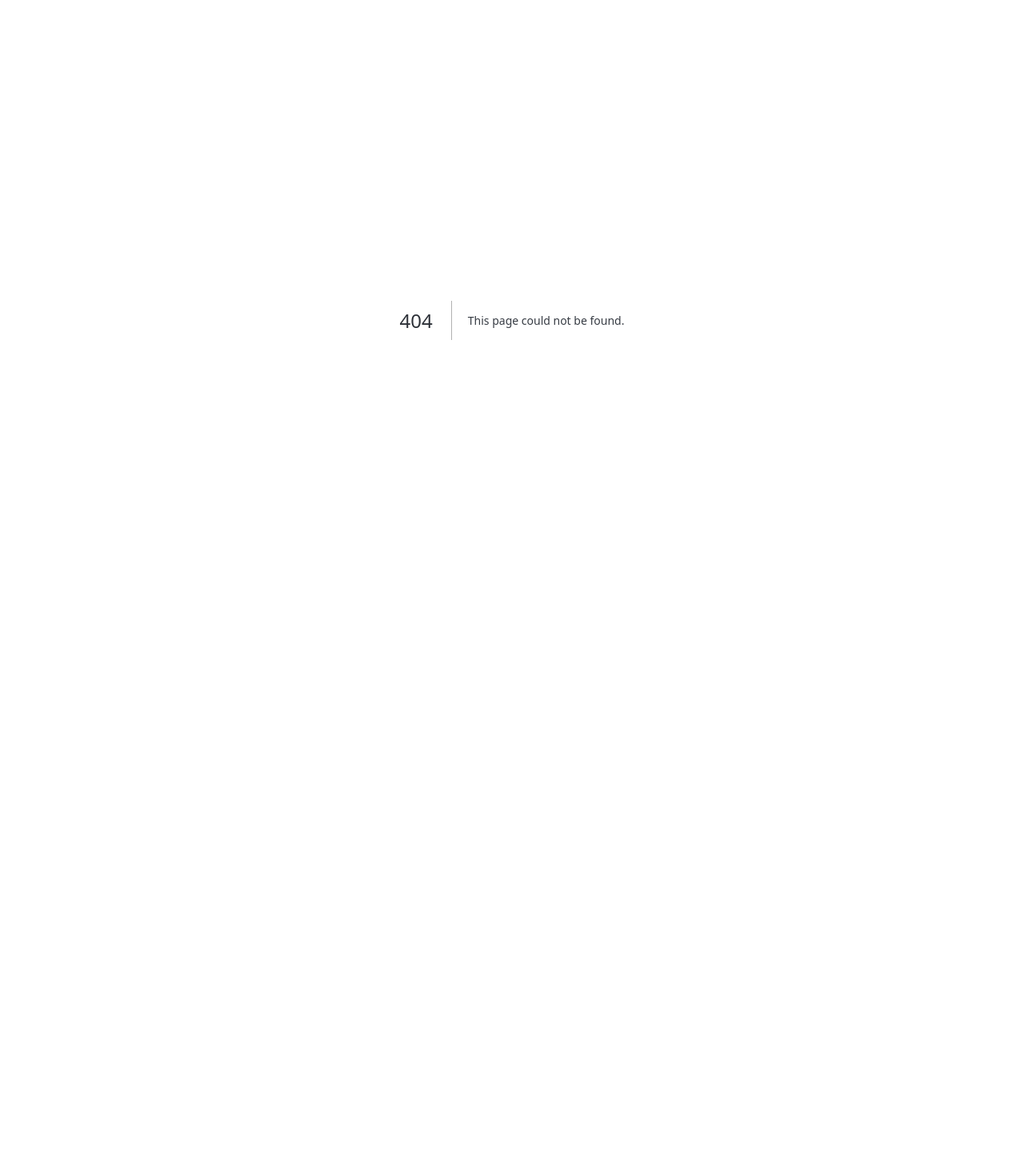
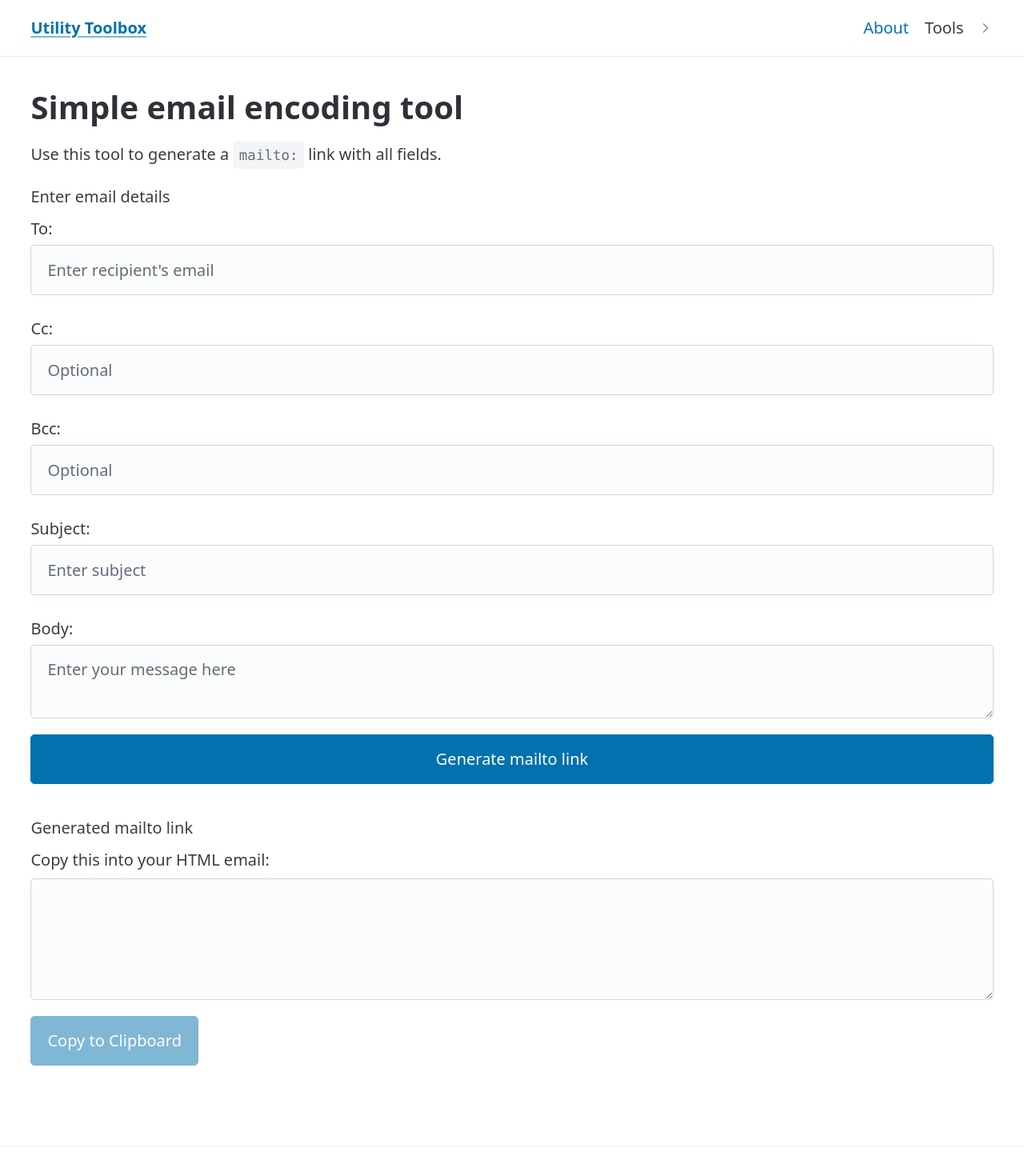
Before and after one commit to jennifert/utility-toolbox, a Next.js app: page /tools/mailto-encoder in a window 1280 px wide. Before the commit this address had no page. Shown: the top 1470 px of the page at 80% size. Before the commit the page ends 800 px from the top, so only its background shows below. Built offline with nearby package versions, Linux system fonts and the light colour scheme.

Commit message:
Added mail to encoder.

```diff
--- a/package.json
+++ b/package.json
@@ -23,7 +23,7 @@
         "calculators",
         "nextjs"
     ],
-    "author": "",
+    "author": "Jennifer Tesolin",
     "license": "MIT",
     "bugs": {
         "url": "https://github.com/jennifert/utility-toolbox/issues"
--- /dev/null
+++ b/pages/tools/mailto-encoder.js
@@ -0,0 +1,244 @@
+import { useState } from 'react'
+import Head from 'next/head'
+import Layout from '../../components/layout'
+
+export const POST_TITLE = 'Simple email encoding tool'
+export const POST_DESCRIPTION =
+  'Use this tool to generate a mailto link with subject, body, cc, and bcc fields.'
+
+function isValidEmail(email) {
+  const value = email.trim()
+  const re = /^[A-Za-z0-9._%+-]+@[A-Za-z0-9.-]+\.[A-Za-z]{2,}$/
+
+  if (value.includes('..')) return false
+
+  return re.test(value)
+}
+
+function isValidOrEmptyEmail(label, value) {
+  if (!value) return true
+
+  if (isValidEmail(value)) return true
+
+  console.warn(`Invalid ${label} address:`, value)
+  return false
+}
+
+function encodeForMailto(value) {
+  return encodeURIComponent(value)
+}
+
+function buildMailtoUrl(opts) {
+  const {
+    to,
+    cc = '',
+    bcc = '',
+    subject = '',
+    body = '',
+  } = opts
+
+  if (!isValidEmail(to)) {
+    return { error: '❌ Invalid primary email address.' }
+  }
+
+  if (!isValidOrEmptyEmail('CC', cc)) {
+    return { error: '❌ Invalid CC address.' }
+  }
+
+  if (!isValidOrEmptyEmail('BCC', bcc)) {
+    return { error: '❌ Invalid BCC address.' }
+  }
+
+  let url = 'mailto:' + to.trim()
+  const params = []
+
+  if (subject) params.push('subject=' + encodeForMailto(subject))
+  if (body) params.push('body=' + encodeForMailto(body))
+  if (cc) params.push('cc=' + encodeForMailto(cc))
+  if (bcc) params.push('bcc=' + encodeForMailto(bcc))
+
+  if (params.length) {
+    url += '?' + params.join('&')
+  }
+
+  return { url }
+}
+
+export default function MailtoEncoder() {
+  const [to, setTo] = useState('')
+  const [cc, setCc] = useState('')
+  const [bcc, setBcc] = useState('')
+  const [subject, setSubject] = useState('')
+  const [body, setBody] = useState('')
+  const [mailtoLink, setMailtoLink] = useState('')
+  const [resultMessage, setResultMessage] = useState('')
+  const [resultType, setResultType] = useState('')
+
+  function handleSubmit(event) {
+    event.preventDefault()
+
+    setResultMessage('')
+    setResultType('')
+
+    const mailOptions = {
+      to: to.trim(),
+      cc: cc.trim(),
+      bcc: bcc.trim(),
+      subject: subject.trim(),
+      body: body.trim(),
+    }
+
+    const { url, error } = buildMailtoUrl(mailOptions)
+
+    if (url) {
+      setMailtoLink(url)
+      setResultMessage('✅ Mailto URL generated successfully!')
+      setResultType('success')
+      return
+    }
+
+    if (error) {
+      setMailtoLink('')
+      setResultMessage(error)
+      setResultType('error')
+    }
+  }
+
+  async function handleCopy() {
+    if (!mailtoLink) return
+
+    try {
+      await navigator.clipboard.writeText(mailtoLink)
+      setResultMessage('📋 Copied to clipboard!')
+      setResultType('info')
+
+      setTimeout(() => {
+        setResultMessage('')
+        setResultType('')
+      }, 5000)
+    } catch (error) {
+      console.error('Copy failed:', error)
+      setResultMessage('❌ Unable to copy to clipboard.')
+      setResultType('error')
+    }
+  }
+
+  return (
+    <Layout>
+      <Head>
+        <title>{POST_TITLE} | Utility Toolbox</title>
+        <meta name="description" content={POST_DESCRIPTION} />
+      </Head>
+
+      <section>
+        <h1>{POST_TITLE}</h1>
+        <p>
+          Use this tool to generate a <code>mailto:</code> link with all fields.
+        </p>
+
+        <div
+          id="result"
+          aria-live="polite"
+          aria-atomic="true"
+          className={resultType ? `result-message ${resultType}` : 'result-message'}
+        >
+          {resultMessage}
+        </div>
+
+        <form onSubmit={handleSubmit}>
+          <fieldset>
+            <legend>Enter email details</legend>
+
+            <label htmlFor="txtTo">
+              To:
+              <input
+                type="email"
+                id="txtTo"
+                name="to"
+                required
+                aria-required="true"
+                placeholder="Enter recipient's email"
+                value={to}
+                onChange={(event) => setTo(event.target.value)}
+              />
+            </label>
+
+            <label htmlFor="txtCc">
+              Cc:
+              <input
+                type="email"
+                id="txtCc"
+                name="cc"
+                placeholder="Optional"
+                value={cc}
+                onChange={(event) => setCc(event.target.value)}
+              />
+            </label>
+
+            <label htmlFor="txtBcc">
+              Bcc:
+              <input
+                type="email"
+                id="txtBcc"
+                name="bcc"
+                placeholder="Optional"
+                value={bcc}
+                onChange={(event) => setBcc(event.target.value)}
+              />
+            </label>
+
+            <label htmlFor="txtSubject">
+              Subject:
+              <input
+                type="text"
+                id="txtSubject"
+                name="subject"
+                placeholder="Enter subject"
+                value={subject}
+                onChange={(event) => setSubject(event.target.value)}
+              />
+            </label>
+
+            <label htmlFor="txtBody">
+              Body:
+              <textarea
+                id="txtBody"
+                name="body"
+                placeholder="Enter your message here"
+                required
+                aria-required="true"
+                value={body}
+                onChange={(event) => setBody(event.target.value)}
+              />
+            </label>
+
+            <button type="submit">Generate mailto link</button>
+          </fieldset>
+        </form>
+
+        <fieldset>
+          <legend>Generated mailto link</legend>
+
+          <label htmlFor="mailtoLink">
+            Copy this into your HTML email:
+          </label>
+
+          <textarea
+            id="mailtoLink"
+            readOnly
+            rows="4"
+            value={mailtoLink}
+          />
+
+          <button
+            type="button"
+            onClick={handleCopy}
+            disabled={!mailtoLink}
+          >
+            Copy to Clipboard
+          </button>
+        </fieldset>
+      </section>
+    </Layout>
+  )
+}
```
Also changed, not shown: 2 other files (tests, documents, lock files or other folders).
